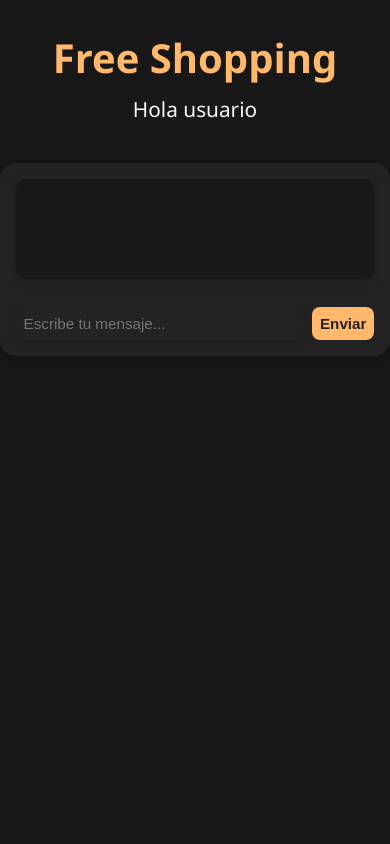
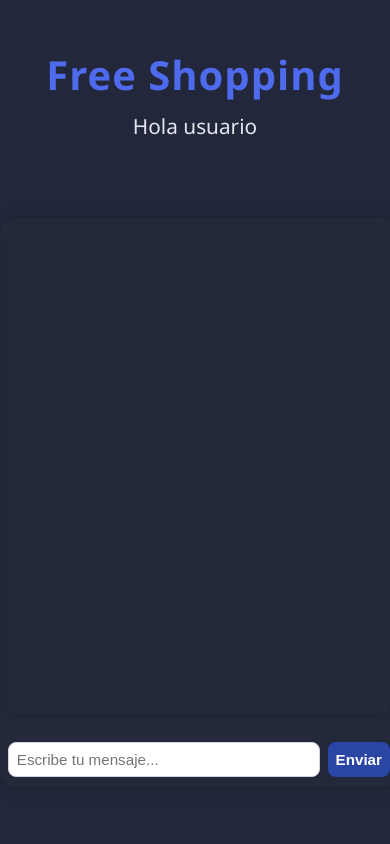
Before and after one commit to martin-paladino/ia-para-programadores-jul-25, a Python web app: template free_shopping_chatbot/frontend/templates/index.html in a window 390 px wide. Run offline with Jinja, Linux system fonts and the light colour scheme; the template is opened without the code that fills it, so the values that code supplies are empty.

Commit message:
Mejora el diseño del chatbot y agrega un loader para la carga de mensajes

```diff
--- a/free_shopping_chatbot/frontend/static/css/style.css
+++ b/free_shopping_chatbot/frontend/static/css/style.css
@@ -1,52 +1,103 @@
 body {
-    background: #181818;
-    color: #f5f5f5;
+    background: #22273b;
+    color: #e3e6ee;
     font-family: 'Segoe UI', Arial, sans-serif;
     margin: 0;
     padding: 0;
+    min-height: 100vh;
+    display: flex;
+    flex-direction: column;
+    justify-content: center;
 }
 
 .header {
     text-align: center;
-    margin-top: 60px;
+    margin-top: 40px;
+    margin-bottom: 0;
 }
 
 .header h1 {
     font-size: 2.5rem;
     font-weight: 600;
     margin-bottom: 10px;
-    color: #ffb86c;
+    color: #4f6bed;
+    letter-spacing: 1px;
 }
 
 .header p {
     font-size: 1.3rem;
-    color: #f5f5f5;
+    color: #e3e6ee;
     margin-top: 0;
 }
 
 
 #chatbot-container {
-    max-width: 500px;
-    margin: 40px auto;
-    background: #232323;
+    max-width: 700px;
+    width: 90vw;
+    height: 65vh;
+    min-height: 400px;
+    margin: auto;
+    background: #23283b;
     border-radius: 16px;
-    box-shadow: 0 2px 16px rgba(0,0,0,0.3);
-    padding: 32px 24px;
+    box-shadow: 0 2px 16px rgba(0,0,0,0.18);
+    padding: 40px 32px 32px 32px;
     display: flex;
     flex-direction: column;
     gap: 16px;
+    justify-content: flex-start;
 }
 
 .messages {
-    background: #181818;
+    background: #23283b;
     border-radius: 10px;
-    min-height: 120px;
-    max-height: 250px;
+    flex: 1;
+    min-height: 0;
+    max-height: none;
     overflow-y: auto;
     margin-bottom: 12px;
     padding: 16px;
     font-size: 1rem;
-    box-shadow: 0 2px 8px rgba(0,0,0,0.2);
+    box-shadow: 0 2px 8px rgba(0,0,0,0.12);
+    display: flex;
+    flex-direction: column;
+    gap: 8px;
+}
+
+.msg-chip {
+    max-width: 80%;
+    padding: 14px 20px;
+    border-radius: 18px;
+    font-size: 1rem;
+    word-break: break-word;
+    margin-bottom: 0;
+    display: inline-block;
+    border: 1.5px solid #d1d5db;
+    box-shadow: 0 2px 12px rgba(34,39,59,0.10);
+    transition: box-shadow 0.2s;
+}
+
+.msg-user {
+    background: #fff;
+    color: #22273b;
+    align-self: flex-start;
+    border-bottom-left-radius: 4px;
+    border-top-right-radius: 18px;
+    border-top-left-radius: 18px;
+    border-bottom-right-radius: 18px;
+    border: 1.5px solid #d1d5db;
+    box-shadow: 0 2px 12px rgba(34,39,59,0.12);
+}
+
+.msg-bot {
+    background: #2946a4;
+    color: #fff;
+    align-self: flex-end;
+    border-bottom-right-radius: 4px;
+    border-top-left-radius: 18px;
+    border-top-right-radius: 18px;
+    border-bottom-left-radius: 18px;
+    border: 1.5px solid #4f6bed;
+    box-shadow: 0 2px 16px rgba(79,107,237,0.18);
 }
 
 #chat-form {
@@ -58,41 +109,74 @@ body {
     flex: 1;
     padding: 10px;
     border-radius: 8px;
-    border: none;
+    border: 1.5px solid #d1d5db;
     font-size: 1rem;
-    background: #232323;
-    color: #f5f5f5;
-    box-shadow: 0 1px 4px rgba(0,0,0,0.2);
+    background: #fff;
+    color: #22273b;
+    box-shadow: 0 1px 4px rgba(34,39,59,0.08);
 }
 
 #chat-form button {
     padding: 10px 18px;
     border-radius: 8px;
     border: none;
-    background: #ffb86c;
-    color: #232323;
+    background: #2946a4;
+    color: #fff;
     font-weight: bold;
     font-size: 1rem;
     cursor: pointer;
     transition: background 0.2s;
+    box-shadow: 0 1px 4px rgba(34,39,59,0.08);
 }
 
 #chat-form button:hover {
-    background: #ffd6a0;
+    background: #4f6bed;
+}
+
+
+/* Loader styles */
+.loader {
+    display: flex;
+    justify-content: center;
+    align-items: center;
+    margin: 12px 0;
+    height: 40px;
+}
+.loader:after {
+    content: "";
+    display: block;
+    width: 32px;
+    height: 32px;
+    border-radius: 50%;
+    border: 4px solid #4f6bed;
+    border-top: 4px solid #e3e6ee;
+    animation: spin 1s linear infinite;
+}
+@keyframes spin {
+    0% { transform: rotate(0deg); }
+    100% { transform: rotate(360deg); }
+}
+
+@media (max-width: 900px) {
+    #chatbot-container {
+        max-width: 98vw;
+        width: 98vw;
+        min-height: 60vh;
+        padding: 16px 2vw;
+    }
 }
 
 @media (max-width: 600px) {
     .header {
-        margin-top: 30px;
+        margin-top: 20px;
     }
     #chatbot-container {
-        max-width: 98vw;
-        padding: 16px 4vw;
+        min-height: 50vh;
+        padding: 10px 2vw;
     }
     .messages {
-        min-height: 80px;
-        max-height: 150px;
-        padding: 10px;
+        min-height: 0;
+        padding: 8px;
         font-size: 0.95rem;
     }
     #user-input, #chat-form button {
--- a/free_shopping_chatbot/frontend/static/js/script.js
+++ b/free_shopping_chatbot/frontend/static/js/script.js
@@ -3,6 +3,7 @@
 const messagesDiv = document.getElementById('messages');
 const chatForm = document.getElementById('chat-form');
 const userInput = document.getElementById('user-input');
+const loader = document.getElementById('loader');
 
 let messages = [];
 
@@ -10,14 +11,17 @@ function renderMessages() {
     messagesDiv.innerHTML = '';
     messages.forEach(msg => {
         const div = document.createElement('div');
+        let htmlContent = marked.parse(msg.content || '');
         if (msg.role === 'user') {
-            div.textContent = `Tú: ${msg.content}`;
+            div.className = 'msg-chip msg-user';
+            div.innerHTML = htmlContent;
         } else if (msg.role === 'assistant') {
-            div.textContent = `Bot: ${msg.content}`;
+            div.className = 'msg-chip msg-bot';
+            div.innerHTML = htmlContent;
         } else {
-            div.textContent = `${msg.role}: ${msg.content}`;
+            div.className = 'msg-chip';
+            div.innerHTML = marked.parse(`${msg.role}: ${msg.content}`);
         }
-        div.style.marginBottom = '8px';
         messagesDiv.appendChild(div);
     });
     messagesDiv.scrollTop = messagesDiv.scrollHeight;
@@ -27,10 +31,10 @@ chatForm.addEventListener('submit', async function(e) {
     e.preventDefault();
     const text = userInput.value.trim();
     if (text) {
-        // Agregar mensaje del usuario al historial
         messages.push({ role: 'user', content: text });
         renderMessages();
         userInput.value = '';
+        loader.style.display = 'flex';
         try {
             const response = await fetch('http://localhost:8000/chat', {
                 method: 'POST',
@@ -40,15 +44,16 @@ chatForm.addEventListener('submit', async function(e) {
                 body: JSON.stringify({ messages })
             });
             const data = await response.json();
+            loader.style.display = 'none';
             if (Array.isArray(data.reply)) {
                 messages = data.reply;
                 renderMessages();
             } else {
-                // Si hay error, mostrarlo como mensaje del bot
                 messages.push({ role: 'assistant', content: data.reply });
                 renderMessages();
             }
         } catch (error) {
+            loader.style.display = 'none';
             messages.push({ role: 'assistant', content: 'Error de conexión con el servidor.' });
             renderMessages();
         }
--- a/free_shopping_chatbot/frontend/templates/index.html
+++ b/free_shopping_chatbot/frontend/templates/index.html
@@ -12,11 +12,13 @@
     </div>
     <div id="chatbot-container">
         <div id="messages" class="messages"></div>
+        <div id="loader" class="loader" style="display:none;"></div>
         <form id="chat-form">
             <input type="text" id="user-input" placeholder="Escribe tu mensaje..." autocomplete="off" />
             <button type="submit">Enviar</button>
         </form>
     </div>
+    <script src="https://cdn.jsdelivr.net/npm/marked/marked.min.js"></script>
     <script src="../static/js/script.js"></script>
 </body>
 </html>
```
